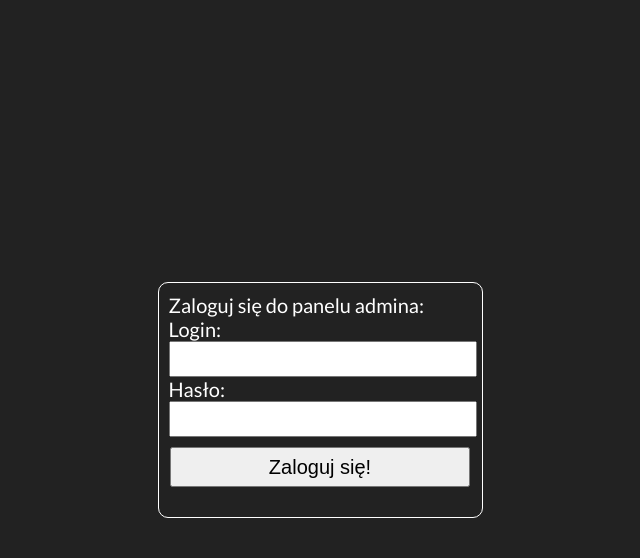
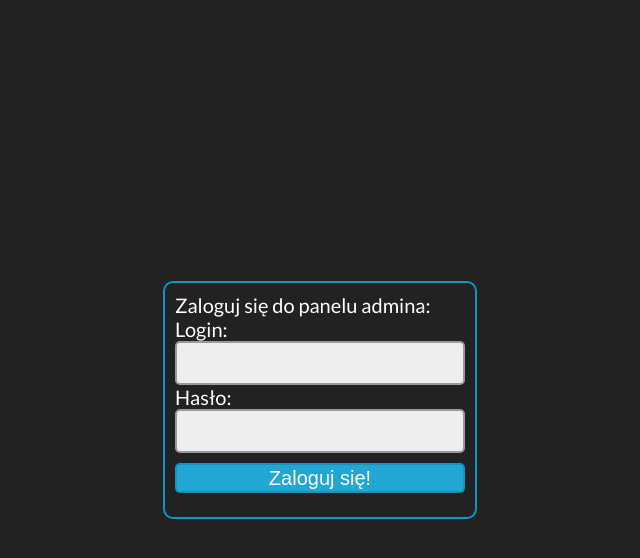
Before and after one commit to JasiekKasprzyk/Website, a PHP site: page /admin_panel in a window 1280 px wide. Shown: the top 558 px of the page, without its empty margins (320-960 px from the left). Run offline with PHP 8.4, Linux system fonts and the light colour scheme.

Commit message:
Stylized inputs in Index and Upload.

```diff
--- a/views/Admin_panel/style.css
+++ b/views/Admin_panel/style.css
@@ -23,8 +23,8 @@ body
 }
 .login-interface
 {
-	width: 303px;
-	border: 1px solid white;
+	width: 290px;
+	border: 2px solid #1196C2;
 	border-radius: 10px;
 	padding: 10px;
 	margin-left: auto;
@@ -37,27 +37,62 @@ input[type=text].login
 {
 	margin-left: auto;
 	margin-right: auto;
-	width: 300px;
+	width: 100%;
 	height: 30px;
-	font-size: 30px;
+	font-size: 20px;
+	box-sizing: border-box;
+	border: 2px solid #999999;
+	background-color: #EEEEEE;
+	border-radius: 5px;
+	outline: none;
+	padding: 20px;
+}
+input[type=text].login:focus
+{
+	border: 2px solid #1196C2;
+	background-color: #55DAF6;
+	color: #006390;
 }
 input[type=password].login
 {
 	margin-left: auto;
 	margin-right: auto;
-	width: 300px;
+	width: 100%;
 	height: 30px;
-	font-size: 30px;
+	font-size: 20px;
+	box-sizing: border-box;
+	border: 2px solid #999999;
+	background-color: #EEEEEE;
+	border-radius: 5px;
+	outline: none;
+	padding: 20px;
+}
+input[type=password].login:focus
+{
+	border: 2px solid #1196C2;
+	background-color: #55DAF6;
+	color: #006390;
 }
 input[type=submit].login
 {
-	width: 300px;
-	height: 40px;
-	margin-left: auto;
-	margin-right: auto;
-	display: block;
+	width: 100%;
+	height: 30px;
+	border: 2px solid #1196C2;
+	background-color: #22A7D3;
+	border-radius: 5px;
+	outline: none;
+	color: white;
+	font-size: 20px;
+	cursor: pointer;
 	margin-top: 10px;
-	font-size: 20px;
+}
+input[type=submit].login:hover
+{
+	background-color: #0086C2;
+}
+input[type=submit].login:focus
+{
+	background-color: #0086C2;
 }
 .topbar
 {
@@ -273,17 +308,74 @@ input[type=submit].article:hover
 	margin: 0;
 	padding: 0;
 }
+.fileUpload
+{
+	position: relative;
+	overflow: hidden;
+	background-color: #1196C2;
+	width: 90px;
+	font-size: 12px;
+	float: left;
+	padding: 10px;
+	box-sizing: border-box;
+	margin-top: 2px;
+	border-radius: 5px;
+	color: white;
+}
+.fileUpload:hover
+{
+	background-color: #0086C2;
+}
 input[type=file].upload
 {
-	background-color: #1196C2;
-	margin: 5px;
+	position: absolute;
+    top: 0;
+    right: 0;
+    margin: 0;
+    padding: 0;
+    font-size: 20px;
+    cursor: pointer;
+    opacity: 0;
+    filter: alpha(opacity=0);
+}
+input#uploadFile
+{
+	width: 150px;
+	margin-right: 10px;
+	box-sizing: border-box;
+	float: left;
+	font-size: 12px;
 	padding: 10px;
+	border: 2px solid #999999;
+	background-color: #EEEEEE;
+}
+.whole-input
+{
+	text-align: left;
 	width: 250px;
-	box-sizing: border-box;
+	margin: 0 auto;
 }
 input[type=submit].upload
 {
 	width: 250px;
+	height: 30px;
+	border: 2px solid #1196C2;
+	background-color: #22A7D3;
+	border-radius: 5px;
+	outline: none;
+	color: white;
+	font-size: 20px;
+	cursor: pointer;
+	margin-top: 10px;
+}
+
+input[type=submit].upload:hover
+{
+	background-color: #0086C2;
+}
+input[type=submit].upload:focus
+{
+	background-color: #0086C2;
 }
 
 .photo-explorer
```
Also changed, not shown: views/Admin_panel/Upload.php (+13 -1 lines).
